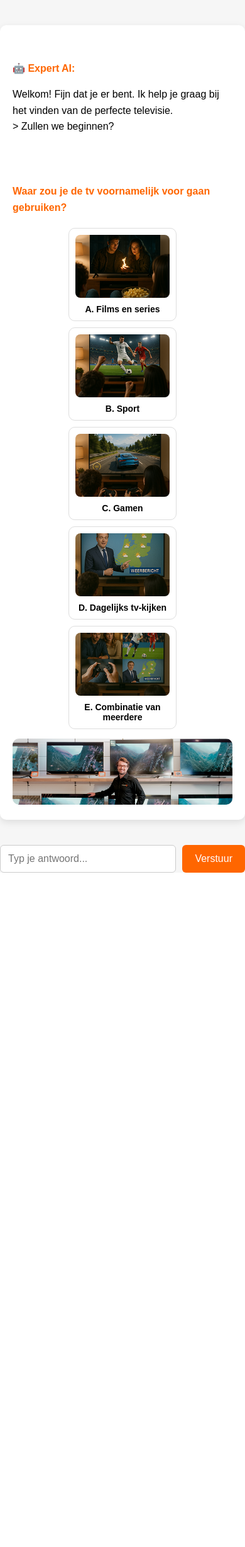
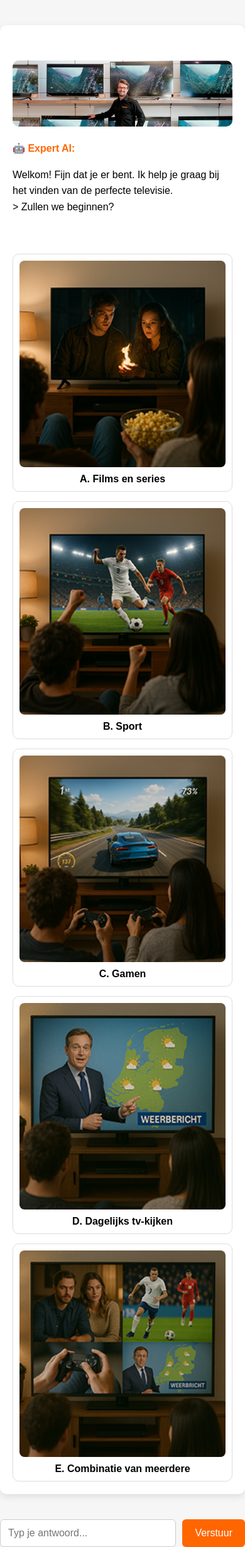
Before and after one commit to Edaniels02/ai-keuzehulp, a Flask app: page /keuzehulp in a window 390 px wide. Shown: the part 119-2576 px from the top of the page at 63% size. Before the commit the page ends 1505 px from the top, so only its background shows below. Run offline with Flask 3, Linux system fonts and the light colour scheme.

Commit message:
Update 0804 -m1 index.html

```diff
--- a/templates/index.html
+++ b/templates/index.html
@@ -104,12 +104,12 @@
             display: flex;
             flex-wrap: wrap;
             justify-content: space-between;
-            gap: 10px;
+            gap: 15px;
             margin-top: 20px;
         }
 
         .tv-choice {
-            width: 150px;
+            flex: 1 1 45%;
             text-align: center;
             border: 1px solid #ddd;
             border-radius: 10px;
@@ -119,7 +119,8 @@
 
         .tv-choice img {
             width: 100%;
-            height: 100px;
+            height: auto;
+            aspect-ratio: 1 / 1;
             object-fit: cover;
             border-radius: 8px;
         }
@@ -127,15 +128,11 @@
         .tv-choice div {
             margin-top: 6px;
             font-weight: bold;
-            font-size: 14px;
         }
 
         @media (max-width: 600px) {
-            body {
-                font-size: 16px;
-            }
-            .tv-choice-grid {
-                justify-content: center;
+            .tv-choice {
+                flex: 1 1 100%;
             }
         }
     </style>
@@ -148,13 +145,11 @@
 
     <div class="chat-container" id="chat-box">
         <div class="message assistant">
+            <img src="{{ url_for('static', filename='tv_keuzehulp.png') }}" alt="TV keuzehulp" style="width:100%; border-radius: 10px; margin-bottom: 15px;">
             <strong>🤖 Expert AI:</strong>
             <p>Welkom! Fijn dat je er bent. Ik help je graag bij het vinden van de perfecte televisie.<br>> Zullen we beginnen?</p>
         </div>
-        <div class="message assistant">
-            <strong>Waar zou je de tv voornamelijk voor gaan gebruiken?</strong>
-        </div>
-        <div class="tv-choice-grid">
+        <div class="tv-choice-grid" id="tv-options">
             <div class="tv-choice">
                 <img src="{{ url_for('static', filename='Films_series_expert.png') }}" alt="Films en series">
                 <div>A. Films en series</div>
@@ -176,9 +171,6 @@
                 <div>E. Combinatie van meerdere</div>
             </div>
         </div>
-        <div style="margin-top: 15px; text-align: center;">
-            <img src="{{ url_for('static', filename='tv_keuzehulp.png') }}" alt="TV Keuzehulp" style="max-width:100%; border-radius: 10px;">
-        </div>
     </div>
 
     <form id="chat-form">
@@ -190,6 +182,7 @@
         const chatBox = document.getElementById("chat-box");
         const form = document.getElementById("chat-form");
         const input = document.getElementById("user-input");
+        const tvOptions = document.getElementById("tv-options");
 
         form.addEventListener("submit", async (e) => {
             e.preventDefault();
@@ -216,6 +209,12 @@
             chatBox.appendChild(assistantMessage);
 
             chatBox.scrollTop = chatBox.scrollHeight;
+
+            if (data.assistant && data.assistant.toLowerCase().includes("waarvoor wil je de tv")) {
+                tvOptions.style.display = "flex";
+            } else {
+                tvOptions.style.display = "none";
+            }
         });
     </script>
 </body>
```
